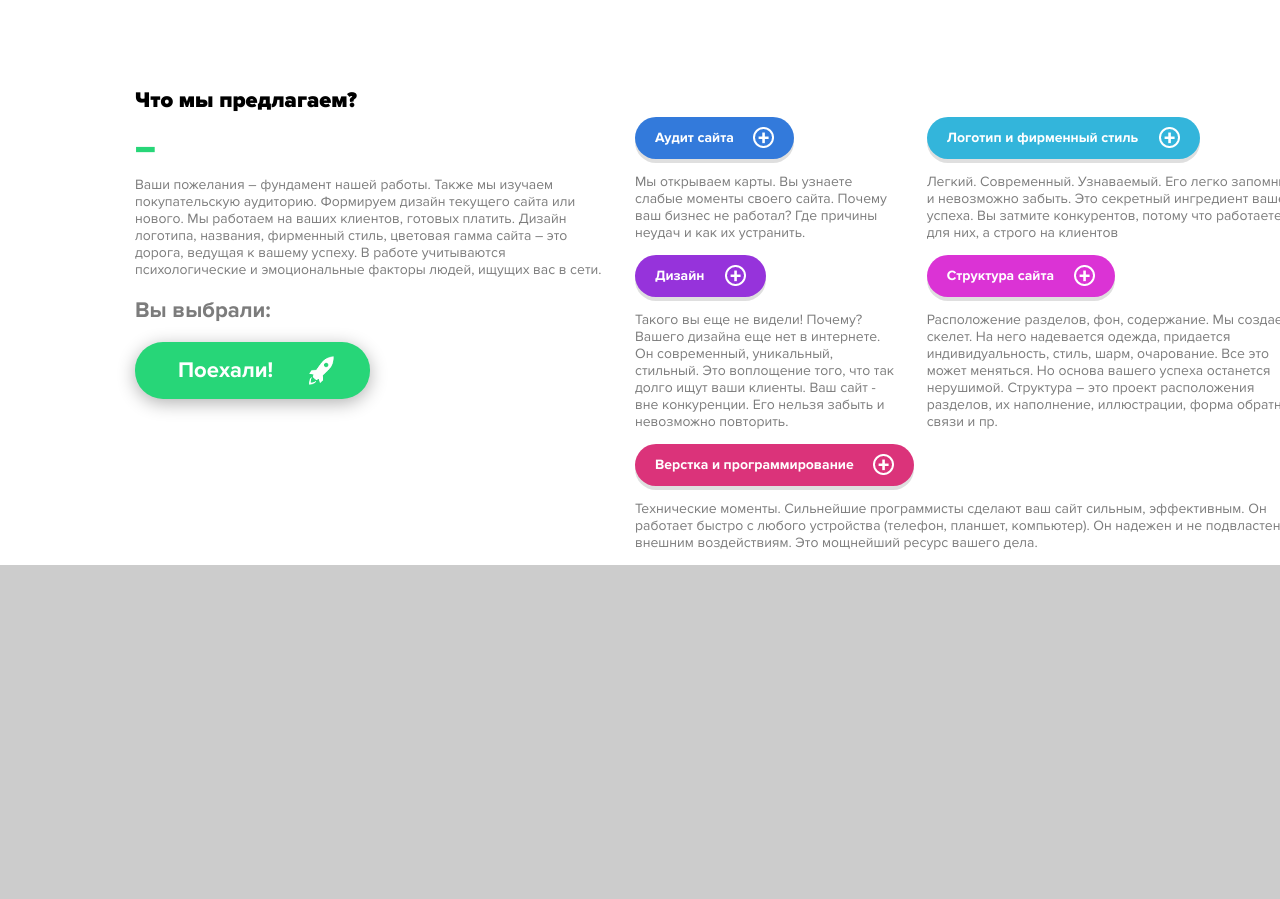
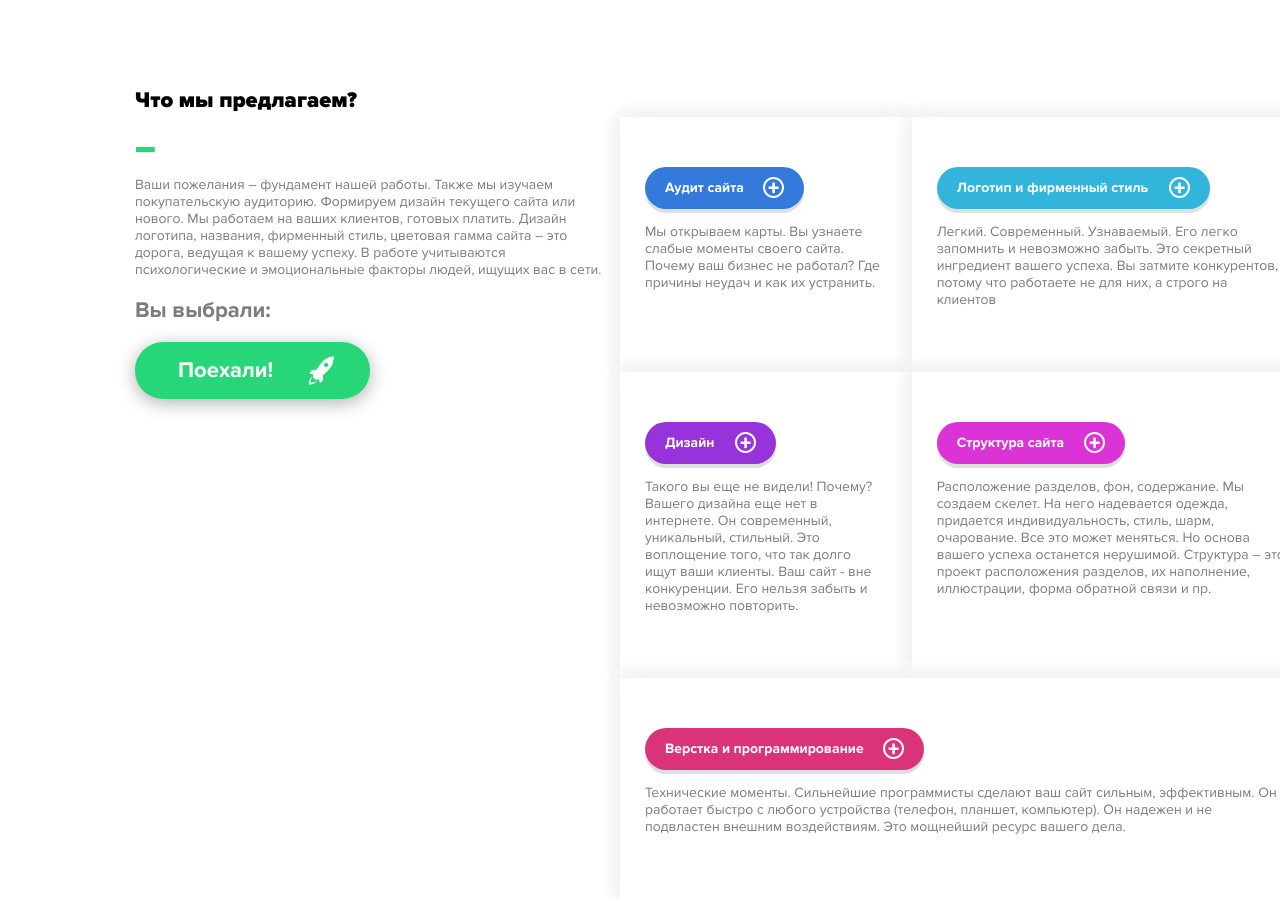
Before and after one commit to PreparedMedusa/wow-ah, a plain HTML site: page index.html in a window 1280 px wide. Shown: the part 1608-2507 px from the top of the page. Before the commit the page ends 2173 px from the top, so only its background shows below. Drawn offline with Linux system fonts and the light colour scheme.

Commit message:
offer-part

```diff
--- a/css/style.css
+++ b/css/style.css
@@ -276,3 +276,8 @@ header h3{
   float: right;
   margin-top: 6px;
 }
+.offer-part{
+  box-shadow: 1px 1px 20px 0 #f2f2f2, -1px -1px 20px 0 #f2f2f2, 1px -1px 20px 0 #f2f2f2, -1px 1px 20px 0 #f2f2f2;
+  padding: 50px 30px 50px 25px;
+  background-color: #fff;
+}
--- a/index.html
+++ b/index.html
@@ -118,27 +118,27 @@
           </div>
           <div class="col-sm-7">
             <div class="row">
-              <div class="col-md-5">
+              <div class="col-md-5 offer-part">
                 <div class="audit" onclick=add_choice("audit")>Аудит cайта<div class="audit_img img"><img src="img/add-pic.png"></div></div>
                 <p>Мы открываем карты. Вы узнаете слабые моменты своего сайта. Почему ваш бизнес не работал? Где причины неудач и как их устранить.</p>
               </div>
-              <div class="col-md-7">
+              <div class="col-md-7 offer-part">
                 <div class="logo_style" onclick=add_choice("logo_style")>Логотип и фирменный стиль<div class="logo_style_img img"><img src="img/add-pic.png"></div></div>
                 <p>Легкий. Современный. Узнаваемый. Его легко запомнить и невозможно забыть. Это секретный ингредиент вашего успеха. Вы затмите конкурентов, потому что работаете не для них, а строго на клиентов</p>
               </div>
             </div>
             <div class="row">
-              <div class="col-md-5">
+              <div class="col-md-5 offer-part">
                 <div class="design" onclick=add_choice("design")>Дизайн<div class="design_img img"><img src="img/add-pic.png"></div></div>
                 <p>Такого вы еще не видели! Почему? Вашего дизайна еще нет в интернете. Он современный, уникальный, стильный. Это воплощение того, что так долго ищут ваши клиенты. Ваш сайт - вне конкуренции. Его нельзя забыть и невозможно повторить.</p>
               </div>
-              <div class="col-md-7">
+              <div class="col-md-7 offer-part">
                 <div class="structure" onclick=add_choice("structure")>Структура сайта<div class="structure_img img"><img src="img/add-pic.png"></div></div>
                 <p>Расположение разделов, фон, содержание. Мы создаем скелет. На него надевается одежда, придается индивидуальность, стиль, шарм, очарование. Все это может меняться. Но основа вашего успеха останется нерушимой. Структура – это проект расположения разделов, их наполнение, иллюстрации, форма обратной связи и пр.</p>
               </div>
             </div>
             <div class="row">
-              <div class="col-md-12">
+              <div class="col-md-12 offer-part">
                 <div class="develop" onclick=add_choice("develop")>Верстка и программирование<div class="develop_img img"><img src="img/add-pic.png"></div></div>
                 <p>Технические моменты. Сильнейшие программисты сделают ваш сайт сильным, эффективным. Он работает быстро с любого устройства (телефон, планшет, компьютер). Он надежен и не подвластен внешним воздействиям. Это мощнейший ресурс вашего дела.</p>
               </div>
```
